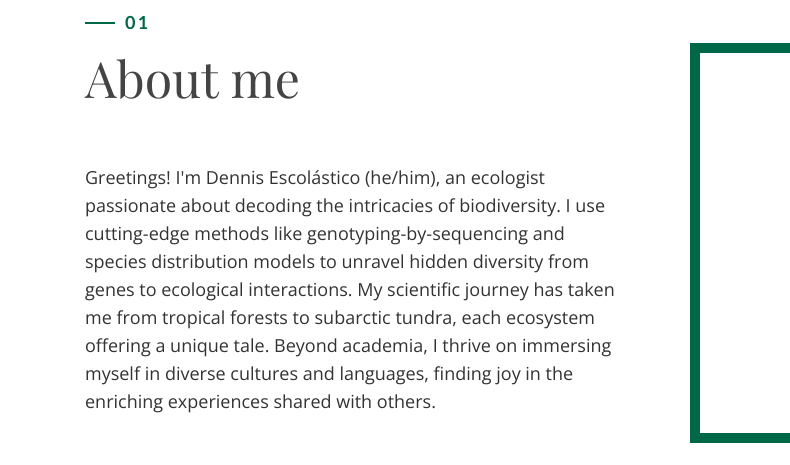
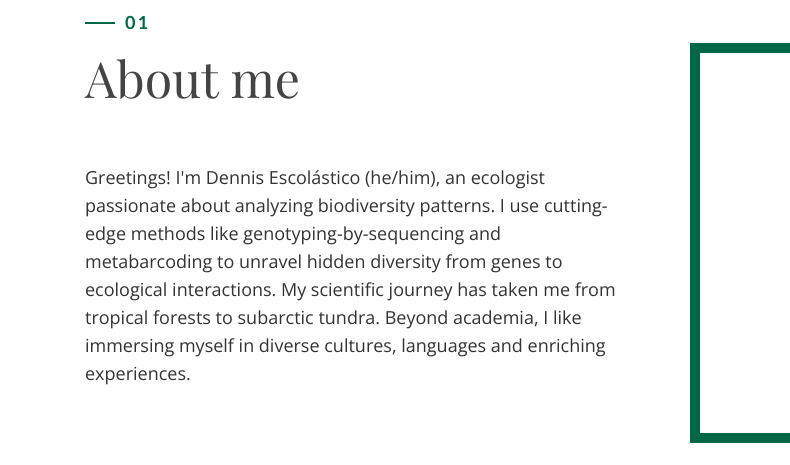
Before and after one commit to escolastico-ortizda/escolastico-ortizda.github.io, a plain HTML site: page index.html in a window 1280 px wide. Shown: the part 897-1362 px from the top of the page, 0-790 px from the left. Drawn offline with nearby package versions, Linux system fonts and the light colour scheme; files whose address does not match are found by name; a web font is replaced by a local one.

Commit message:
Update index.html
Update information about me

```diff
--- a/index.html
+++ b/index.html
@@ -68,7 +68,7 @@
                 <h4>01 </h4>
                 <h1 class="size-50">About me</h1>
                 <div class="h-50"></div>
-                <p class="body-custom">Greetings! I'm Dennis Escolástico (he/him), an ecologist passionate about decoding the intricacies of biodiversity. I use cutting-edge methods like genotyping-by-sequencing and species distribution models to unravel hidden diversity from genes to ecological interactions. My scientific journey has taken me from tropical forests to subarctic tundra, each ecosystem offering a unique tale. Beyond academia, I thrive on immersing myself in diverse cultures and languages, finding joy in the enriching experiences shared with others. </p>
+                <p class="body-custom">Greetings! I'm Dennis Escolástico (he/him), an ecologist passionate about analyzing biodiversity patterns. I use cutting-edge methods like genotyping-by-sequencing and metabarcoding to unravel hidden diversity from genes to ecological interactions. My scientific journey has taken me from tropical forests to subarctic tundra. Beyond academia, I like immersing myself in diverse cultures, languages and enriching experiences. </p>
 
             </div>
             <div class="col-md-6 about-img-div">
```
